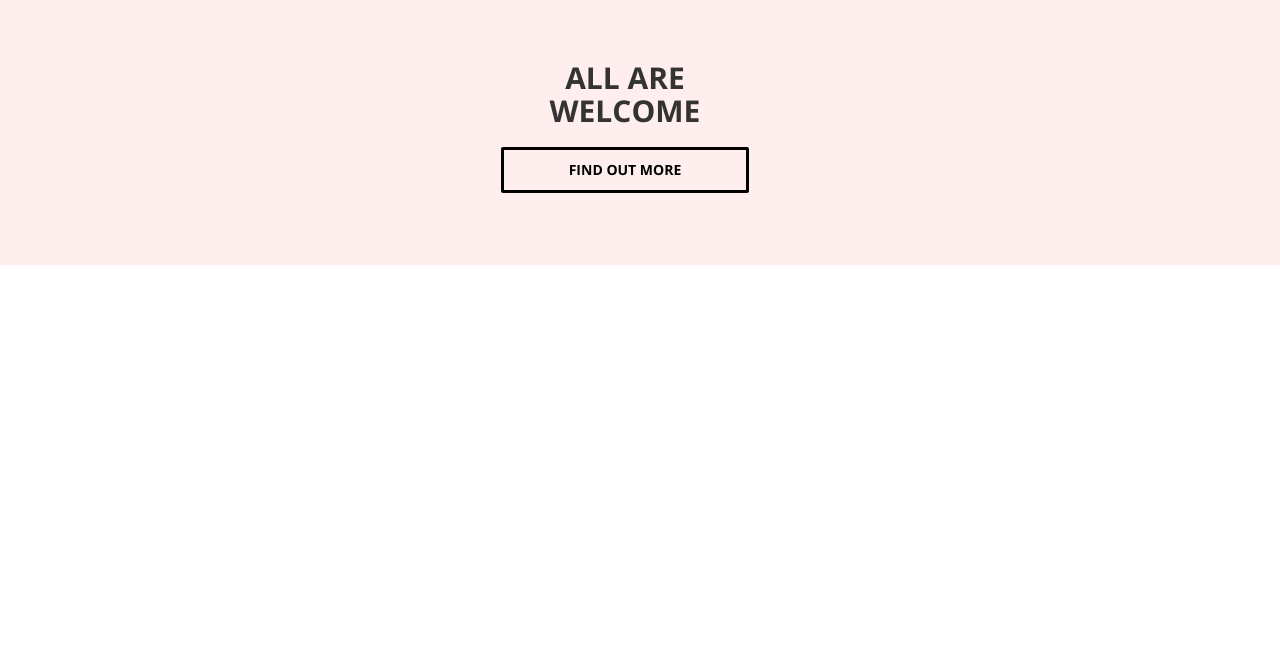
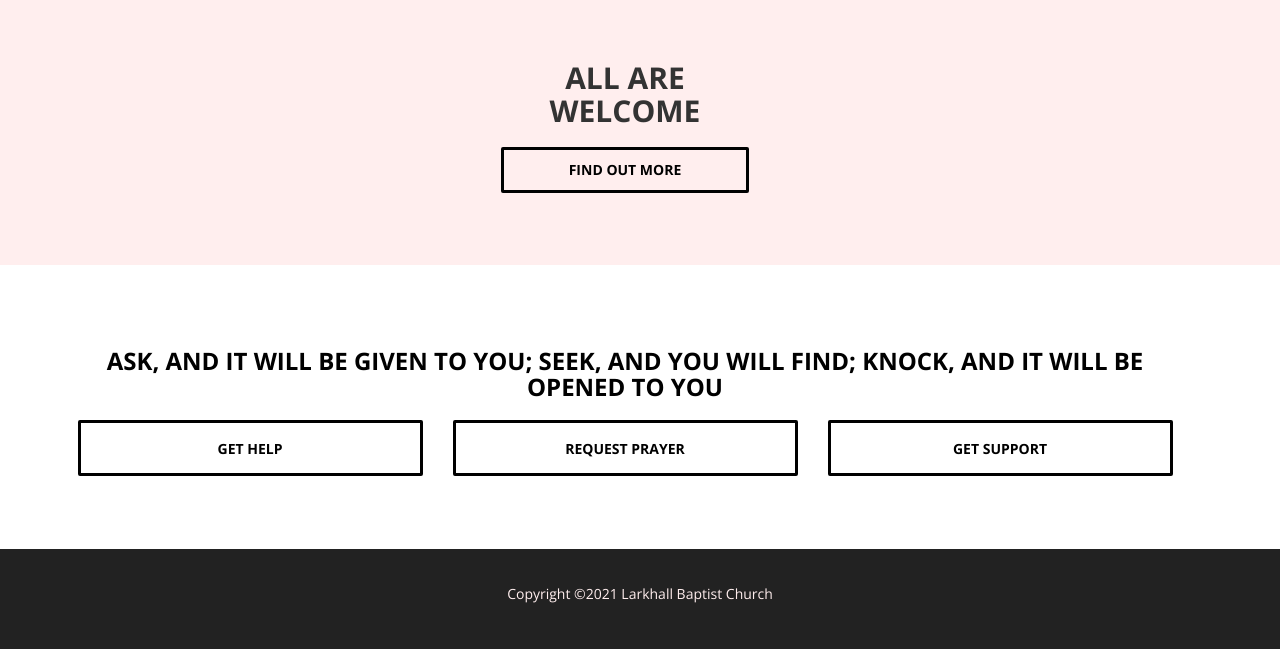
Before and after one commit to jordanscff/jordanscff.github.io, a plain HTML site: page bootstrap/index.html in a window 1280 px wide. Shown: the part 822-1471 px from the top of the page. Before the commit the page ends 1087 px from the top, so only its background shows below. Drawn offline with nearby package versions, Linux system fonts and the light colour scheme.

Commit message:
Add files via upload

```diff
--- a/bootstrap/index.html
+++ b/bootstrap/index.html
@@ -7,9 +7,10 @@
     <script src="https://ajax.googleapis.com/ajax/libs/jquery/3.5.1/jquery.min.js"></script>
     <script src="https://maxcdn.bootstrapcdn.com/bootstrap/3.4.1/js/bootstrap.min.js"></script>
     <link rel="preconnect" href="https://fonts.gstatic.com">
-  <link href="https://fonts.googleapis.com/css2?family=Open+Sans:wght@300;600&display=swap" rel="stylesheet">
-<link href="https://fonts.googleapis.com/css2?family=Open+Sans:wght@700&display=swap" rel="stylesheet">
+    <link href="https://fonts.googleapis.com/css2?family=Open+Sans:wght@300;600&display=swap" rel="stylesheet">
+    <link href="https://fonts.googleapis.com/css2?family=Open+Sans:wght@700&display=swap" rel="stylesheet">
     <link rel="stylesheet" href="styles.css">
+    <link rel="stylesheet" href="navbar_style.css">
     <title>Larkhall Baptist Church</title>
   </head>
   <body>
@@ -18,7 +19,8 @@
           <button type="button" class="navbar-toggle" data-toggle="collapse" data-target="#myNavbar">
             <img class='navbar_icon' src='menu_white_24dp.svg'>
           </button>
-          <a class="navbar-brand" href="#">Larkhall Baptist Church</a>
+          <a class="navbar-brand" id='navbar-brand' href="#">Larkhall Baptist Church</a>
+          <a class="navbar-brand" id='navbar-brand-mobile' href="#">LBC</a>
         </div>
         <div class="collapse navbar-collapse" id="myNavbar">
           <ul id='navbar_bg' class="nav navbar-nav navbar-right">
@@ -53,7 +55,29 @@
         </div>
       </div>
     </div>
+    <div class='container' id='homepage_cards'>
+      <div id='homepage_cards_border'>
+        <div class='row'>
+          <div class='col-sm-12'>
+            <h3>Ask, and it will be given to you; seek, and you will find; knock, and it will be opened to you</h3>
+          </div>
+        </div>
+        <div class='row'>
+          <div class='col-sm-4'>
+            <a href=''><h5>Get Help</h5></a>
+          </div>
+          <div class='col-sm-4'>
+            <a href=''><h5>Request Prayer</h5></a>
+          </div>
+          <div class='col-sm-4'>
+            <a href=''><h5>Get Support</h5></a>
+          </div>
+        </div>
+      </div>
     </div>
+    <footer>
+      <p>Copyright ©2021 Larkhall Baptist Church</p>
+    </footer>
   </body>
 </html>
 
--- a/bootstrap/navbar_style.css
+++ b/bootstrap/navbar_style.css
@@ -1,4 +1,49 @@
+
 .navbar-inverse {
-  background-color: inherit;
+  background-color: none;
+  background: rgba(76, 175, 80, 0);
+  z-index: 2;
   border: none;
+  margin-bottom: 0 !important;
+  position: absolute;
+  width: 100%;
+  padding: 10px 20px!important;
 }
+
+.navbar-brand {
+  margin-top: 8px!important;
+  font-weight: bold;
+}
+
+.navbar-brand, a {
+  color: white !important;
+}
+
+.navbar-toggle {
+  border: none!important;
+}
+
+
+@media (max-width:768px){
+  #navbar_bg{
+    background-color: black;
+  }
+}
+
+@media (min-width:768px){
+  #navbar_bg{
+    margin-top: 8px;
+  }
+}
+
+@media (max-width: 800px) {
+  #navbar-brand{
+    display: none;
+  }
+}
+
+@media (min-width: 800px) {
+  #navbar-brand-mobile{
+    display: none;
+  }
+}
--- a/bootstrap/styles.css
+++ b/bootstrap/styles.css
@@ -5,26 +5,6 @@
 
 html {
   scroll-behavior: smooth;
-}
-
-.navbar-inverse {
-  background-color: none;
-  background: rgba(76, 175, 80, 0);
-  z-index: 2;
-  border: none;
-  margin-bottom: 0 !important;
-  position: absolute;
-  width: 100%;
-  padding: 10px 20px!important;
-}
-
-.navbar-brand {
-  margin-top: 8px!important;
-  font-weight: bold;
-}
-
-.navbar-brand, a {
-  color: white !important;
 }
 
 body, html {
@@ -88,7 +68,6 @@ body, html {
   flex-direction: column;
   text-align: center;
   background-color: #fee;
-  font-family: 'Open Sans', sans-serif;
 }
 
 #all_are_welcome_border {
@@ -101,7 +80,6 @@ body, html {
 }
 
 #all_are_welcome_border h5{
-  font-family: 'Open Sans', sans-serif;
   font-weight: bold;
   text-transform: uppercase;
   border-radius: 2px;
@@ -113,20 +91,51 @@ body, html {
 
 #all_are_welcome_border h5:hover{
   transform: scale(1.09);
+  box-shadow: black -5px 5px;
 }
 
-
-@media (max-width:768px){
-  #navbar_bg{
-    background-color: black;
-  }
+#homepage_cards_border {
+  text-align: center;
+  margin: 5%;
 }
 
-@media (min-width:768px){
-  #navbar_bg{
-    margin-top: 8px;
-  }
+#homepage_cards_border h3{
+  font-weight: bold;
+  text-transform: uppercase;
+  color: black;
 }
+
+#homepage_cards_border h5{
+  font-weight: bold;
+  text-transform: uppercase;
+  padding: 5%;
+  color: black;
+  border-radius: 2px;
+  border-color: black;
+  border-style: solid;
+}
+
+#homepage_cards_border h5:hover{
+  transform: scale(1.09);
+  box-shadow: black -5px 5px;
+}
+
+footer {
+  height: 100px;
+  background-color: #222;
+  display: flex;
+  align-items: center;
+  justify-content: center;
+}
+
+footer p {
+  font-family: 'Open Sans', sans-serif;
+  display: flex;
+  align-items: center;
+  justify-content: center;
+  color: #fee;
+}
+
 
 @media (max-width: 600px) {
 #landing_page_div  h1 {
@@ -243,6 +252,6 @@ body, html {
 
 @media (max-width: 800px) {
   #landing_container{
-    height: 80%!important;
+    height: 60%!important;
   }
 }
```
